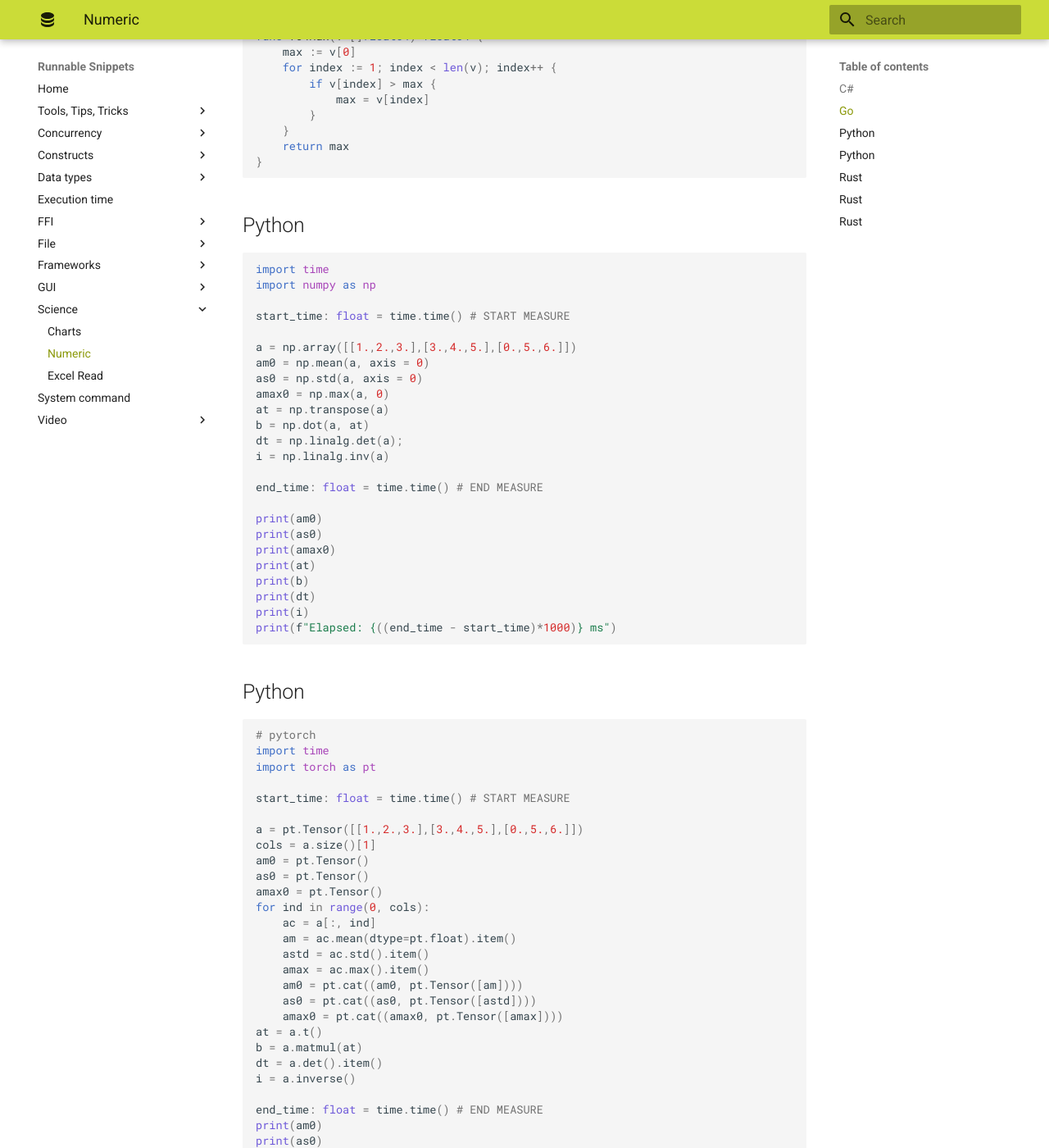
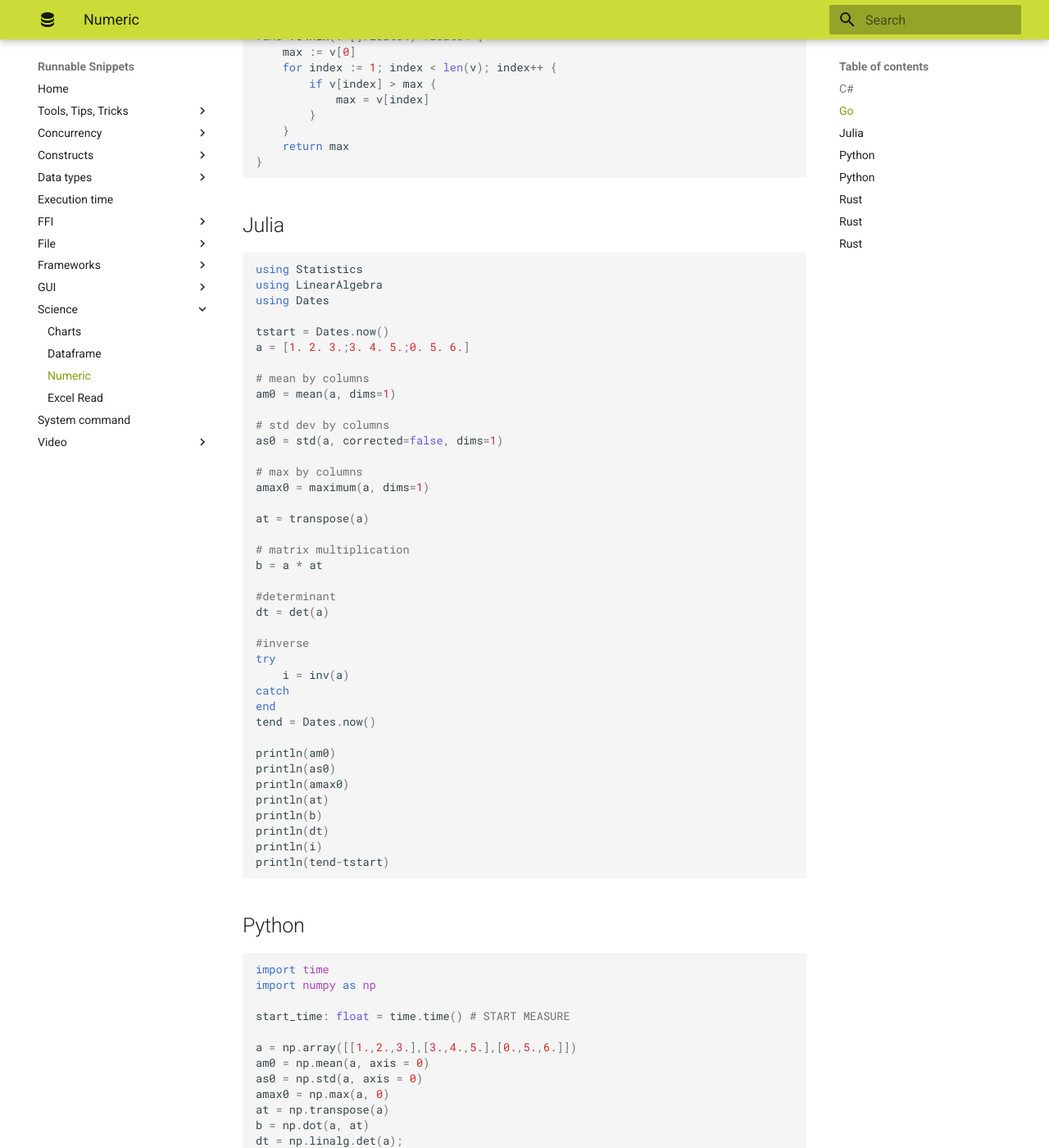
Before and after one commit to wegmarken2006/snippets_src, an MkDocs documentation site: the page built from docs/Numeric.md, in a window 1280 px wide and 1400 px high, scrolled down 2335 px. Shown: the whole window at 82% size. Built offline with MkDocs 1.6.1 and Material for MkDocs 9.7.7, drawn with Linux system fonts in a browser that asks for light colours.

Commit message:
dataframe go julia

````diff
--- a/docs/Numeric.md
+++ b/docs/Numeric.md
@@ -123,6 +123,49 @@ func f64Max(v []float64) float64 {
 	}
 	return max
 }
+```
+
+## Julia
+```julia
+using Statistics
+using LinearAlgebra
+using Dates
+
+tstart = Dates.now()
+a = [1. 2. 3.;3. 4. 5.;0. 5. 6.]
+
+# mean by columns
+am0 = mean(a, dims=1)
+
+# std dev by columns
+as0 = std(a, corrected=false, dims=1)
+
+# max by columns
+amax0 = maximum(a, dims=1)
+
+at = transpose(a)
+
+# matrix multiplication
+b = a * at
+
+#determinant
+dt = det(a)
+
+#inverse
+try
+    i = inv(a)
+catch
+end
+tend = Dates.now()
+
+println(am0)
+println(as0)
+println(amax0)
+println(at)
+println(b)
+println(dt)
+println(i)
+println(tend-tstart)
 ```
 
 ## Python
--- a/mkdocs.yml
+++ b/mkdocs.yml
@@ -42,6 +42,7 @@ nav:
     - GTK.md
   - Science:
     - Charts.md
+    - Dataframe.md
     - Numeric.md
     - Excel Read.md
   - System command.md
````
Also changed, not shown: docs/CSV.md (+16 -0 lines), docs/Dataframe.md (added, +74 -0 lines), docs/String.md (+2 -2 lines).
